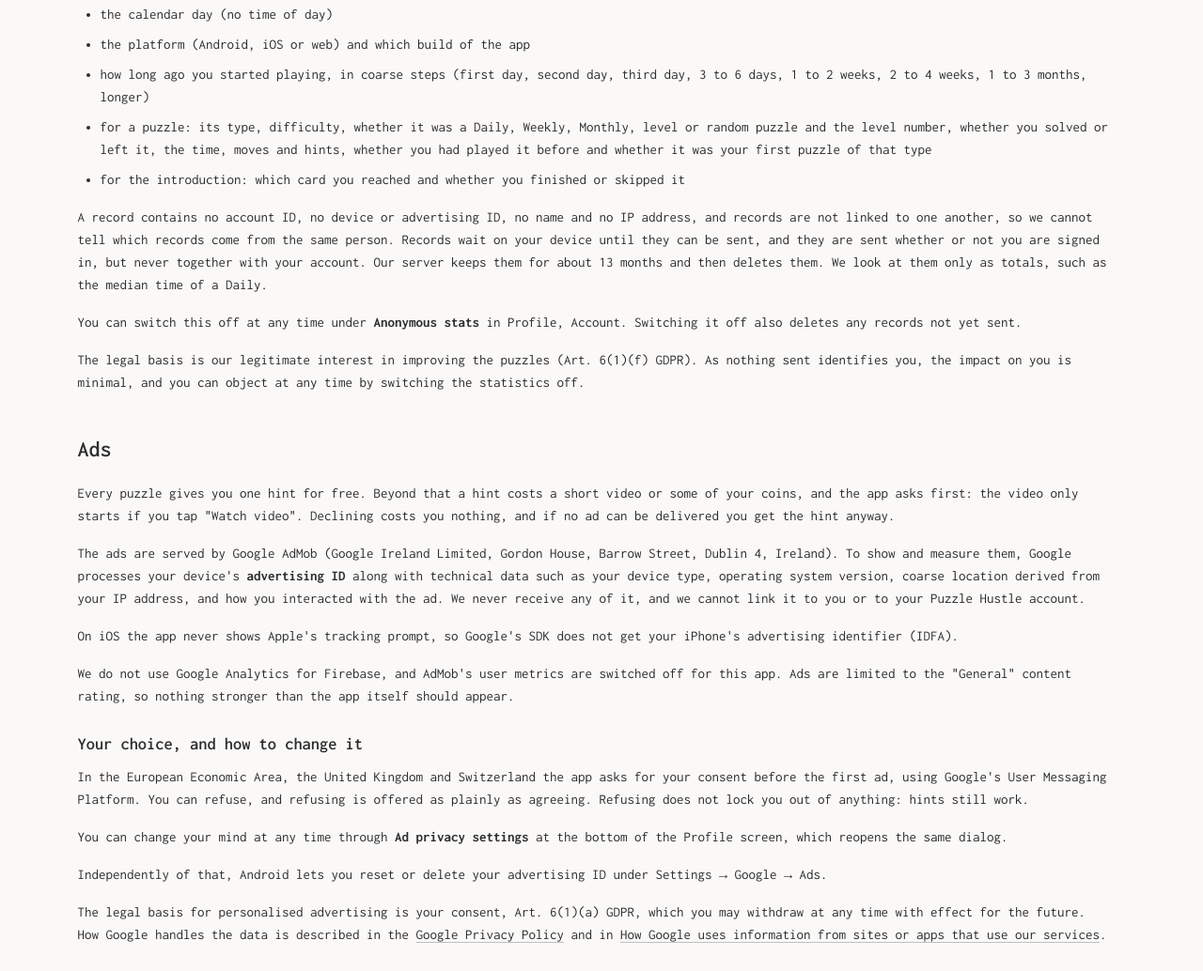
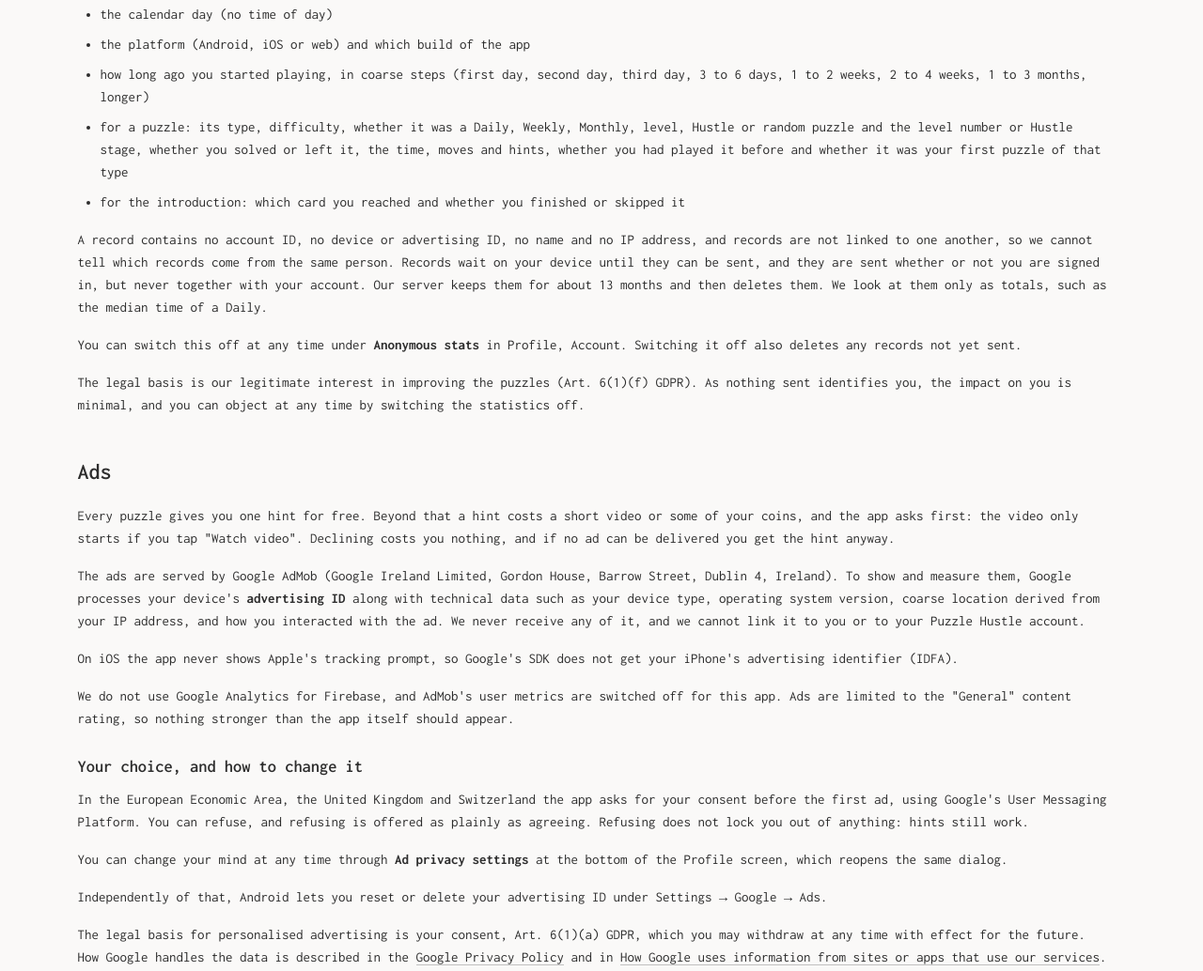
Before and after one commit to Vexury/vexury.github.io, an Eleventy site: page src/puzzle-hustle-privacy.md in a window 1280 px wide. Shown: the part 2900-3934 px from the top of the page at 94% size. Built offline with nearby package versions, Linux system fonts and the light colour scheme; Eleventy itself is replaced by a stand-in of ours; files that its build step writes are made by us from their sources; what markdown-it-task-lists would draw is missing.

Commit message:
Puzzle Hustle privacy: usage records name Hustle puzzles and their stage
Implemented with assistance from Claude Opus 5.5.

```diff
--- a/src/puzzle-hustle-privacy.md
+++ b/src/puzzle-hustle-privacy.md
@@ -144,8 +144,8 @@ the introduction, and one each time you leave or solve a puzzle. A record contai
 - the platform (Android, iOS or web) and which build of the app
 - how long ago you started playing, in coarse steps (first day, second day, third day, 3 to 6
   days, 1 to 2 weeks, 2 to 4 weeks, 1 to 3 months, longer)
-- for a puzzle: its type, difficulty, whether it was a Daily, Weekly, Monthly, level or random
-  puzzle and the level number, whether you solved or left it, the time, moves and hints, whether
+- for a puzzle: its type, difficulty, whether it was a Daily, Weekly, Monthly, level, Hustle or
+  random puzzle and the level number or Hustle stage, whether you solved or left it, the time, moves and hints, whether
   you had played it before and whether it was your first puzzle of that type
 - for the introduction: which card you reached and whether you finished or skipped it
 
@@ -274,6 +274,7 @@ Questions go to vexury.dev@gmail.com and get an answer.
 This policy will be updated when the app changes in a way that affects it.
 
 - September 30, 2026: the Hustle level, shown to members of your groups.
+- September 30, 2026: usage statistics tell Hustle puzzles and their stage apart from random ones.
 - September 28, 2026: anonymous usage statistics, with a switch in the Profile screen.
 - September 25, 2026: optional sign-in with Google and Apple, private groups and standings, our
   server on Cloudflare, reports, account deletion, the iOS app and purchases through the App
```
